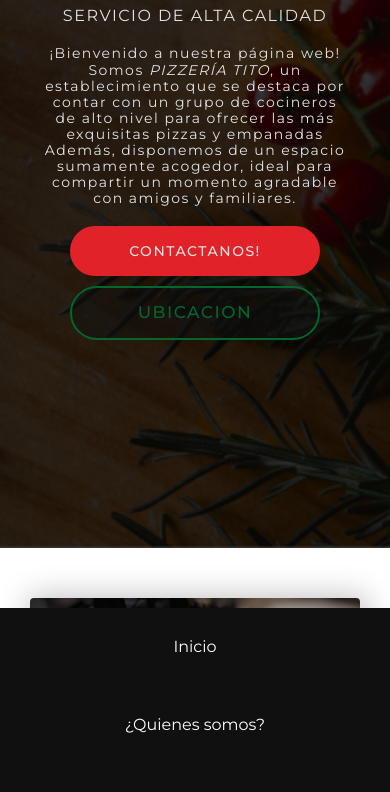
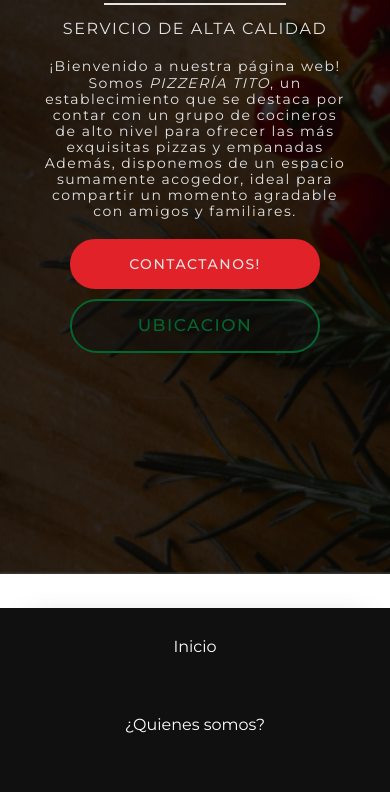
Before and after one commit to matiaswasiak/pizzeriaTT, a website: page nueva/index.html in a window 390 px wide. Shown: the part 296-1088 px from the top of the page. Drawn offline with nearby package versions, Linux system fonts and the light colour scheme.

Commit message:
Fixex smallest phone

```diff
--- a/nueva/mobile.css
+++ b/nueva/mobile.css
@@ -110,6 +110,7 @@
   background-repeat: no-repeat;
   background-size: cover;
   height: 100vh;
+  min-height: 870px;
 }
 
 .banner p {
```
